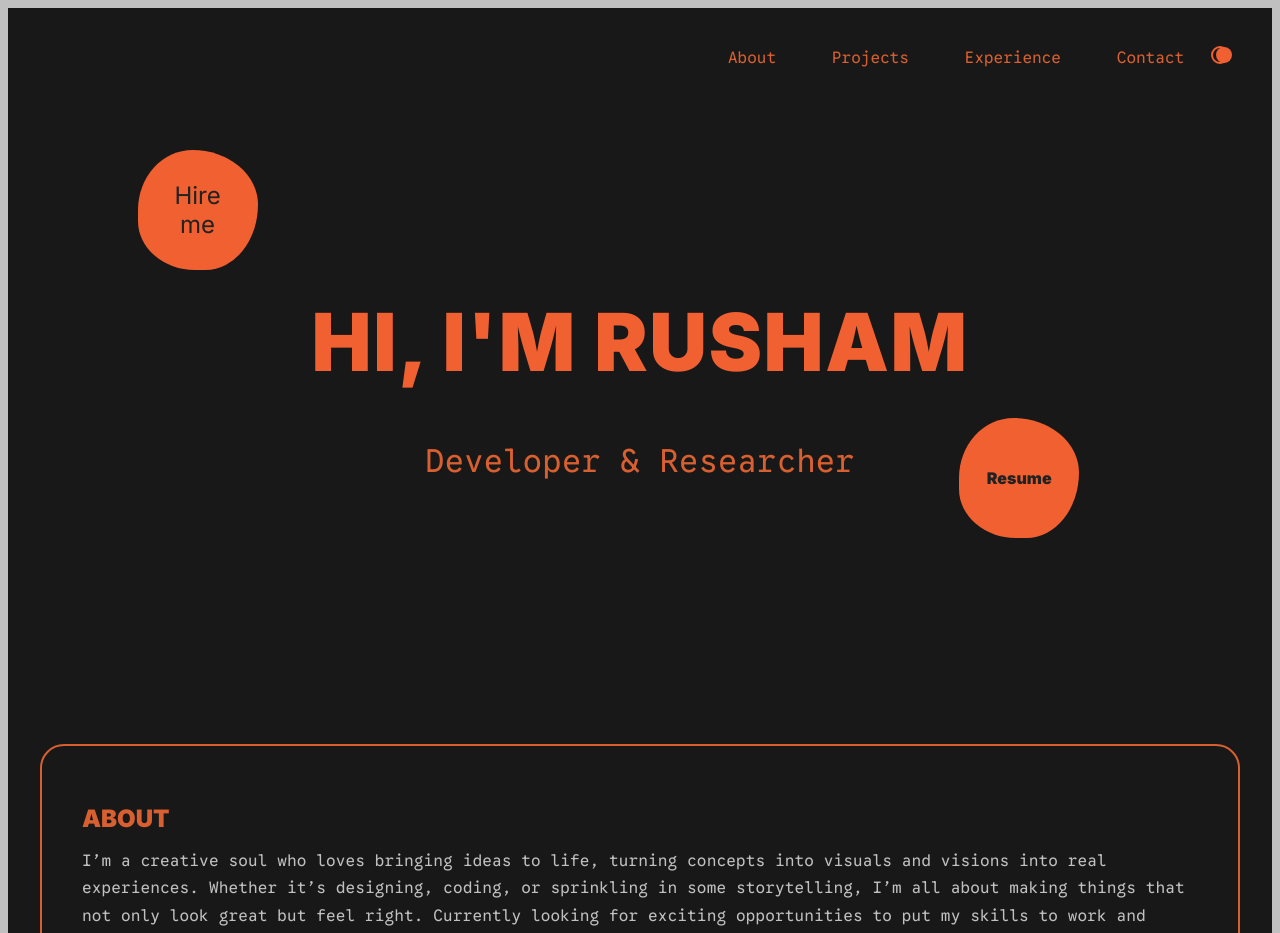
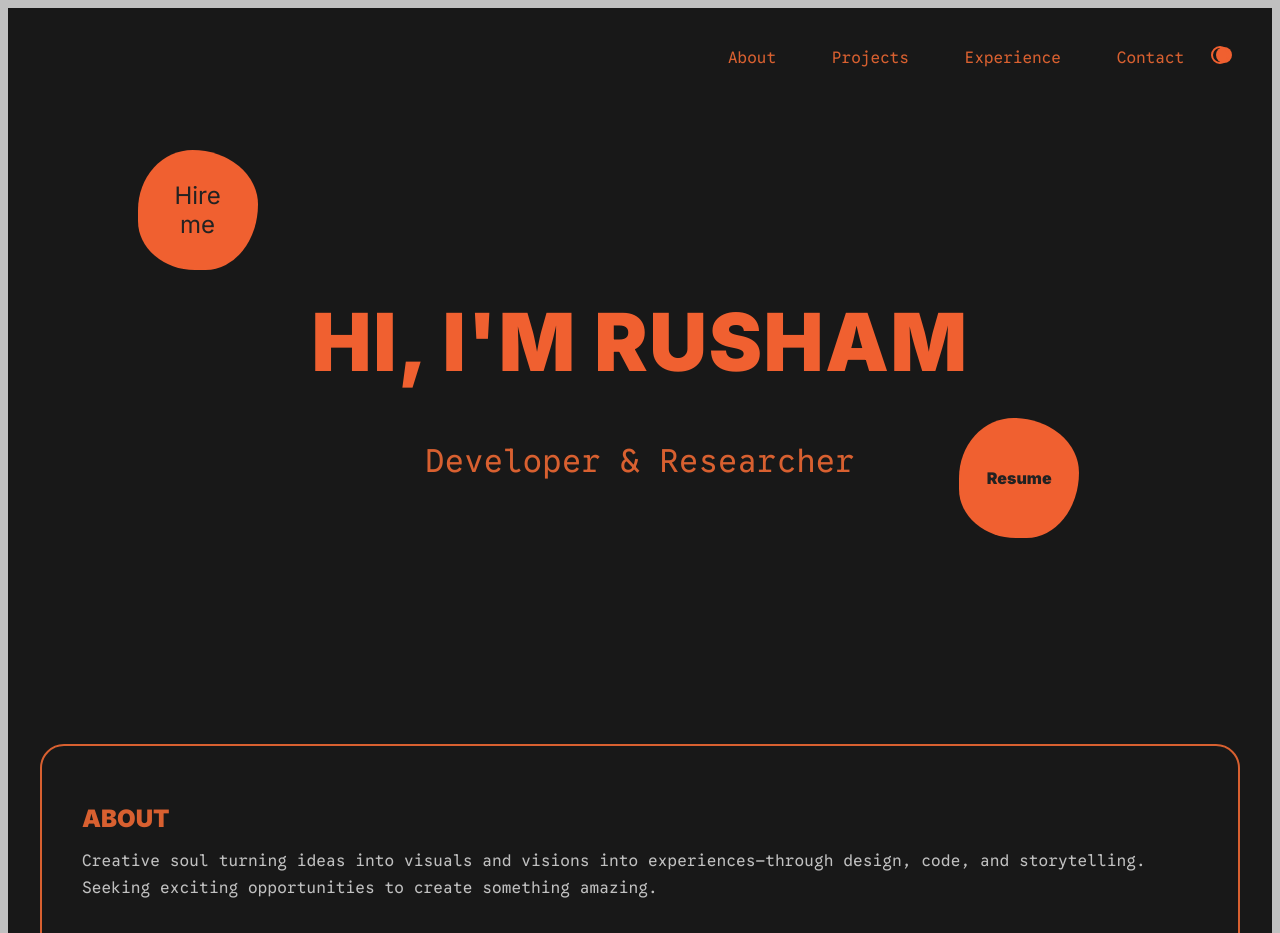
Before and after one commit to rushammm/portfolio, a Next.js app: page / in a window 1280 px wide. Shown: the top 933 px of the page. Built offline with nearby package versions, Linux system fonts and the light colour scheme; a web font is replaced by a local one.

Commit message:
font change

```diff
--- a/src/app/page.tsx
+++ b/src/app/page.tsx
@@ -113,7 +113,7 @@ export default function LandingPage() {
         <main className="main-content">
           <section id="about" className="section card">
             <h2>About</h2>
-            <p className="about-text" style={{ fontSize: '1rem' }}>I’m a creative soul who loves bringing ideas to life, turning concepts into visuals and visions into real experiences. Whether it’s designing, coding, or sprinkling in some storytelling, I’m all about making things that not only look great but feel right. Currently looking for exciting opportunities to put my skills to work and create something amazing.</p>
+            <p className="about-text" style={{ fontSize: '1rem' }}>Creative soul turning ideas into visuals and visions into experiences—through design, code, and storytelling. Seeking exciting opportunities to create something amazing.</p>
           </section>
           <section id="projects" className="section card">
             <h2>Projects</h2>
```
